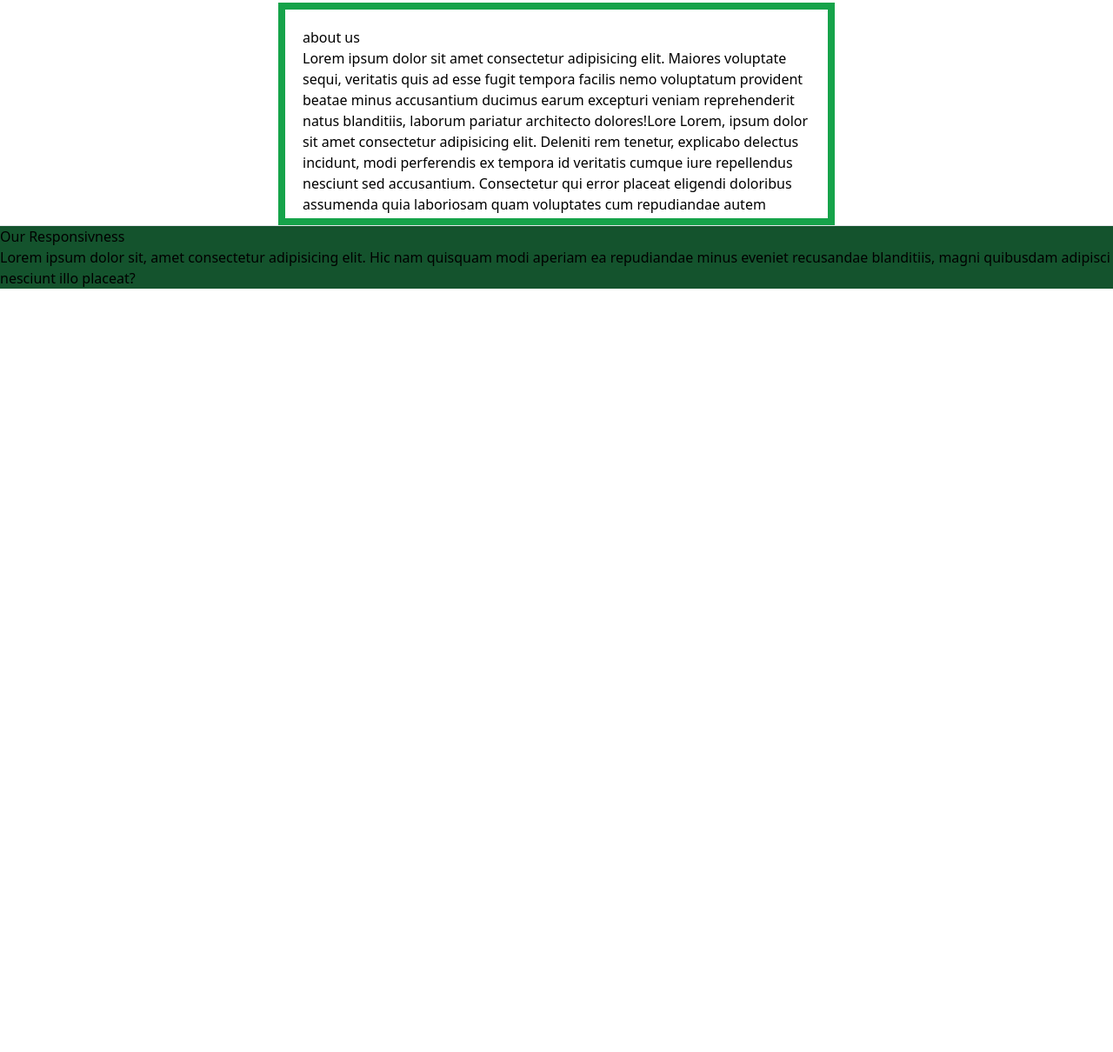
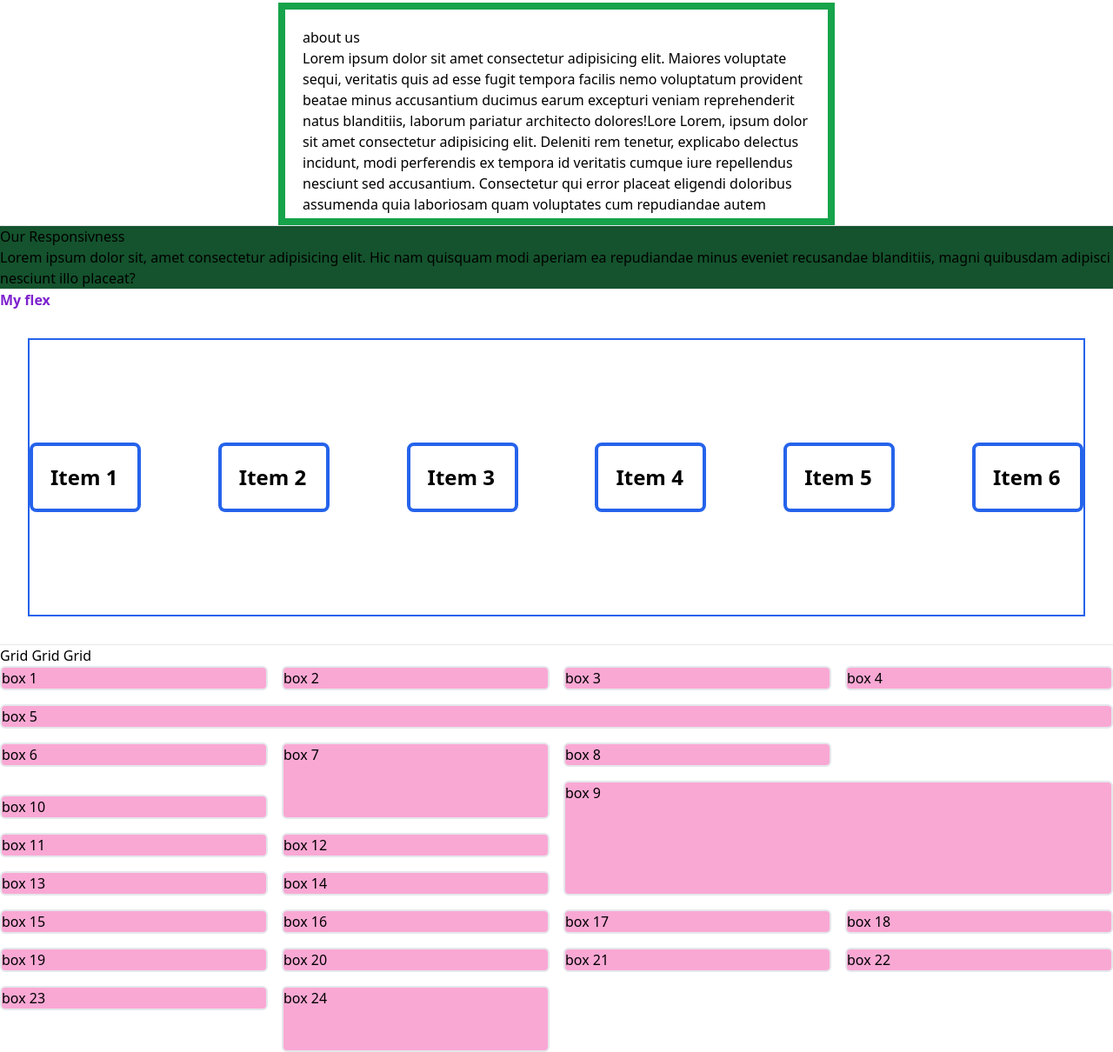
Before and after one commit to Rony-01/tailwind-css, a plain HTML site: page index.html in a window 1280 px wide. Shown: the part 533-1743 px from the top of the page at 87% size. Before the commit the page ends 865 px from the top, so only its background shows below. Drawn offline with nearby package versions, Linux system fonts and the light colour scheme.

Commit message:
2nd commit

```diff
--- a/index.html
+++ b/index.html
@@ -45,6 +45,55 @@
         <h1>Our Responsivness</h1>
         <p>Lorem ipsum dolor sit, amet consectetur adipisicing elit. Hic nam quisquam modi aperiam ea repudiandae minus eveniet recusandae blanditiis, magni quibusdam adipisci nesciunt illo placeat?</p>
     </section>
+    <hr>
+    <section>
+        <h3 class="font-bold text-purple-700"> My flex</h3>
+        <div class="h-80 border border-2  border-blue-600 m-8 md:flex md:justify-between items-center
+        overflow-scroll">
+        <div class=" p-5 w-32 h-22 border-4 border-blue-600
+        rounded-lg text-2xl font-bold">Item 1</div>
+         <div class="p-5 w-32 h-22 border-4 border-blue-600
+        rounded-lg text-2xl font-bold">Item 2</div>
+        <div class="p-5 w-32 h-22 border-4 border-blue-600
+        rounded-lg text-2xl font-bold">Item 3</div>
+        <div class="p-5 w-32 h-22 border-4 border-blue-600
+        rounded-lg text-2xl font-bold">Item 4</div>
+        <div class="p-5 w-32 h-22 border-4 border-blue-600
+        rounded-lg text-2xl font-bold">Item 5</div>
+        <div class="p-5 w-32 h-22 border-4 border-blue-600
+        rounded-lg text-2xl font-bold">Item 6</div>
+        </div>
+    </section>
+    <hr>
+    <section>
+        <h2>Grid Grid Grid</h2>
+        <div class="grid sm:grid-cols-2 grid-cols-3 lg:grid-cols-4 gap-4">
+        <div class="bg-pink-300 border border-2 rounded-md">box 1</div>
+        <div class="bg-pink-300 border border-2 rounded-md">box 2</div>
+        <div class="bg-pink-300 border border-2 rounded-md">box 3</div>
+        <div class="bg-pink-300 border border-2 rounded-md">box 4</div>
+        <div class="md:col-span-4 md:row-span-2 bg-pink-300 border border-2 rounded-md">box 5</div>
+        <div class="bg-pink-300 border border-2 rounded-md">box 6</div>
+        <div class="md:row-span-3 bg-pink-300 border border-2 rounded-md">box 7</div>
+        <div class="bg-pink-300 border border-2 rounded-md">box 8</div>
+        <div class="md:col-span-2 md:row-span-4 bg-pink-300 border border-2 rounded-md">box 9</div>
+        <div class="bg-pink-300 border border-2 rounded-md">box 10</div>
+        <div class="bg-pink-300 border border-2 rounded-md">box 11</div>
+        <div class="bg-pink-300 border border-2 rounded-md">box 12</div>
+        <div class="bg-pink-300 border border-2 rounded-md">box 13</div>
+        <div class="bg-pink-300 border border-2 rounded-md">box 14</div>
+        <div class="bg-pink-300 border border-2 rounded-md">box 15</div>
+        <div class="bg-pink-300 border border-2 rounded-md">box 16</div>
+        <div class="bg-pink-300 border border-2 rounded-md">box 17</div>
+        <div class="bg-pink-300 border border-2 rounded-md">box 18</div>
+        <div class="bg-pink-300 border border-2 rounded-md">box 19</div>
+        <div class="bg-pink-300 border border-2 rounded-md">box 20</div>
+        <div class="bg-pink-300 border border-2 rounded-md">box 21</div>
+        <div class="bg-pink-300 border border-2 rounded-md">box 22</div>
+        <div class="bg-pink-300 border border-2 rounded-md">box 23</div>
+        <div class="md:row-span-4 bg-pink-300 border border-2 rounded-md">box 24</div>
+    </div>
+    </section>
     </main>
     <footer>
 
```
